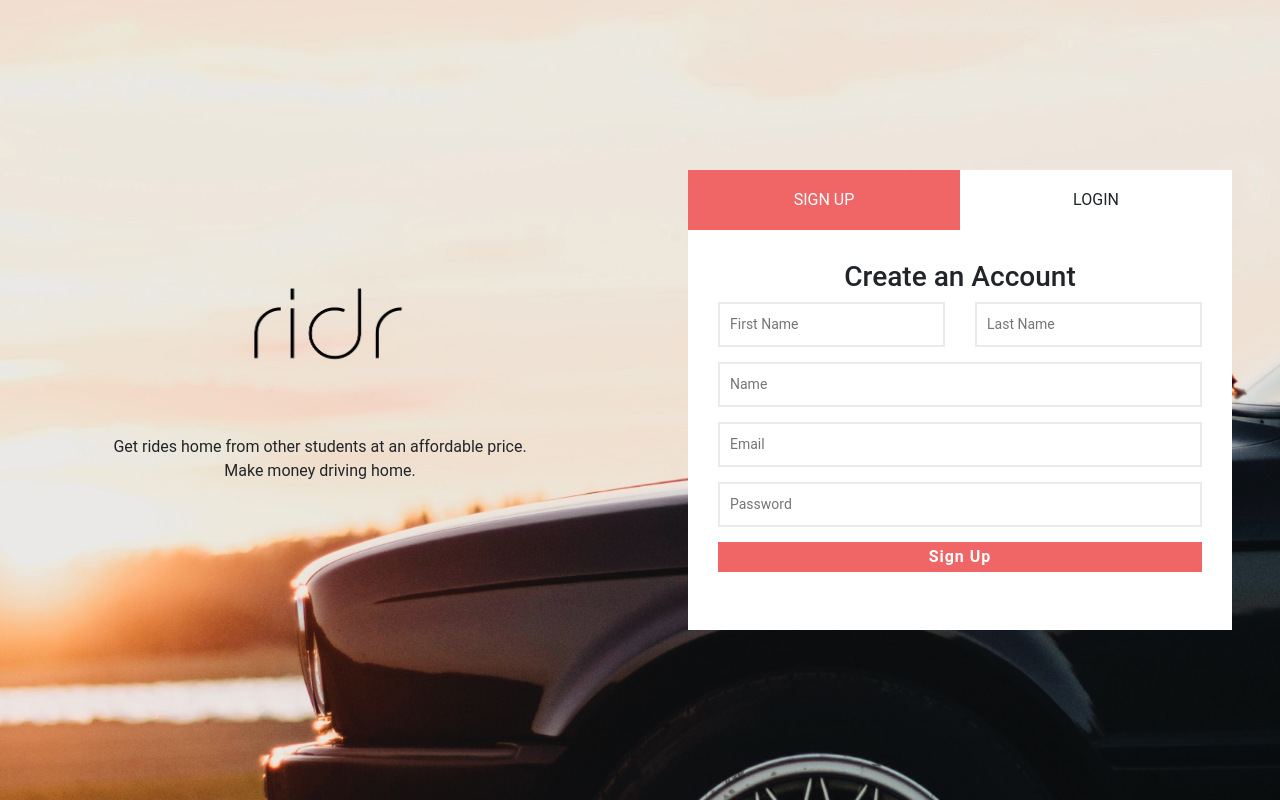
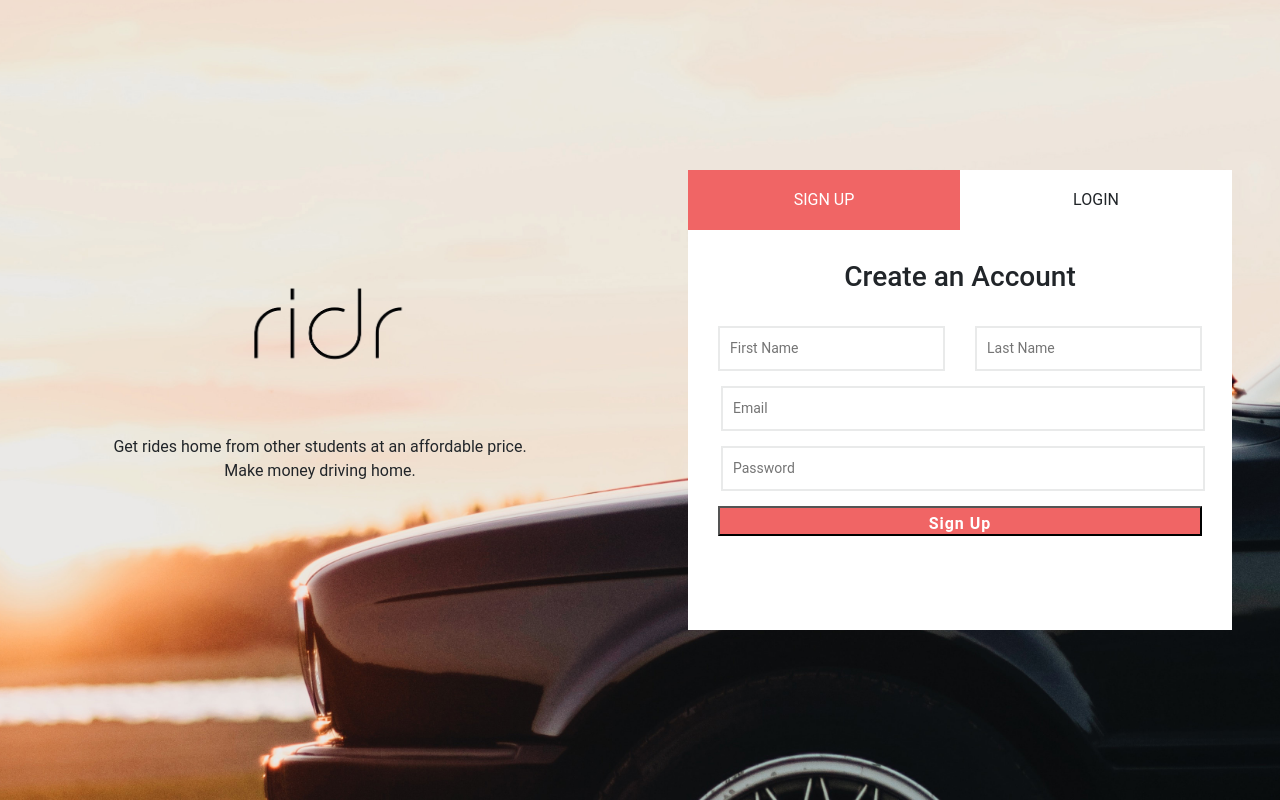
Before and after one commit to lananhdo19/Ridr, a PHP site: page /login-signup.html in a window 1280 px wide. Run offline with PHP 8.4, Linux system fonts and the light colour scheme.

Commit message:
Form checking for login-signup.html

```diff
--- a/login-signup.html
+++ b/login-signup.html
@@ -11,26 +11,9 @@
 
     <link rel="stylesheet" href="https://stackpath.bootstrapcdn.com/bootstrap/4.4.1/css/bootstrap.min.css" integrity="sha384-Vkoo8x4CGsO3+Hhxv8T/Q5PaXtkKtu6ug5TOeNV6gBiFeWPGFN9MuhOf23Q9Ifjh" crossorigin="anonymous">
     <link href="https://fonts.googleapis.com/css?family=Quicksand|Raleway:300,400,700&display=swap" rel="stylesheet">
-   <!-- <link rel="stylesheet" href="static/div-formatting.css" /> -->
-    <link rel="stylesheet" href="static/loginSignUp.css" />
-   <!-- <link href="//netdna.bootstrapcdn.com/twitter-bootstrap/2.3.2/css/bootstrap-combined.min.css" rel="stylesheet" id="bootstrap-css"> -->
-    <script
-            src="https://code.jquery.com/jquery-3.4.1.js"
-            integrity="sha256-WpOohJOqMqqyKL9FccASB9O0KwACQJpFTUBLTYOVvVU="
-            crossorigin="anonymous"></script>
-    <script src="static/switchingTabs.js"></script>
+    <link rel="stylesheet" href="static/login-signup.css" />
 </head>
 <body>
-
-<!--
-<div class="d-md-flex h-md-100 align-items-center">
-    <div class="description col-md-6 h-md-100 container"></div></div></div>
-</div>
-
-
-</div>
-
--->
 
 <div class="totalPage d-md-flex h-md-100 align-items-center">
 
@@ -54,26 +37,31 @@
 
                 <div class="signup-form">
                     <h3>Create an Account</h3>
+
+                    <span id="name-msg" class="error"></span>
                     <div class="row">
                         <div class="col-6">
-                            <input type="text" placeholder="First Name" class="inputP" id="firstNameInput"><br />
+                            <input type="text" placeholder="First Name" class="inputP" id="firstName" autofocus required><br />
                         </div>
                         <div class="col-6">
-                            <input type="text" placeholder="Last Name" class="inputP" id="lastNameInput"><br />
+                            <input type="text" placeholder="Last Name" class="inputP" id="lastName" required><br />
                         </div>
                     </div>
-                    <input type="text" placeholder="Name" class="inputP" id="nameInput"><br />
-                    <input type="text" placeholder="Email" class="inputP" id="emailInput"><br />
-                    <input type="password" placeholder="Password" class="inputP" id="passwordInput"><br />
-                    <div class="btn-red" id="signUpButton" >Sign Up</div>
+                    <span id="email-msg" class="error"></span>
+                    <input type="text" placeholder="Email" class="inputP" id="emailSign" required><br />
+                    <span id="password-msg" class="error"></span>
+                    <input type="password" placeholder="Password" class="inputP" id="passwordSign" required><br />
+                    <button class="btn-red" id="signUpButton" >Sign Up</button>
                 </div>
 
 
                 <div class="login-form">
                     <h3>Login</h3>
-                    <input type="text" placeholder="Email" class="inputP" id="emailInput"><br />
-                    <input type="password" placeholder="Password" class="inputP" id="passwordInput"><br />
-                    <div class="btn-red" id="loginButton">Submit</div>
+                    <span id="email-msg-login" class="error"></span>
+                    <input type="text" placeholder="Email" class="inputP" id="emailLogin" autofocus required><br />
+                    <span id="pass-msg-login" class="error"></span>
+                    <input type="password" placeholder="Password" class="inputP" id="passwordLogin" required><br />
+                    <button class="btn-red" id="loginButton">Submit</button>
                 </div>
 
             </div>
@@ -83,4 +71,12 @@
 </div>
 
 </body>
+
+<script
+        src="https://code.jquery.com/jquery-3.4.1.js"
+        integrity="sha256-WpOohJOqMqqyKL9FccASB9O0KwACQJpFTUBLTYOVvVU="
+        crossorigin="anonymous">
+
+</script>
+<script src="static/login-signup.js"></script>
 </html>
--- a/static/loginSignUp.css
+++ b/static/login-signup.css
@@ -1,7 +1,6 @@
 
 body{
     font-family: roboto;
-    user-select: none;
     background-image: url("images/BlackCar.jpg");
     background-repeat: no-repeat;
     background-size: cover;
@@ -69,6 +68,11 @@ h3{
     letter-spacing: 1px;
 }
 
+.error{
+    color: #F06565;
+    padding-left: 3px;
+}
+
 
 @media (min-width: 768px) {
     .h-md-100 { height: 100vh; }
--- /dev/null
+++ b/static/login-signup.js
@@ -0,0 +1,121 @@
+//JS function switching between sign up/login tabs
+$(document).ready(function() {
+    $(".login-form").hide();
+    $(".signUpTab").css("background", "#F06565");
+    $(".signUpTab").css("color", "#FFF");
+
+    $(".loginTab").click(function(){
+        $(".signup-form").hide();
+        $(".login-form").show();
+        $("#emailLogin").focus();
+        $(".signUpTab").css("background", "#FFF");
+        $(".signUpTab").css("color", "black");
+        $(".loginTab").css("background", "#F06565");
+        $(".loginTab").css("color", "#FFF");
+    });
+
+    $(".signUpTab").click(function(){
+        $(".login-form").hide();
+        $(".signup-form").show();
+        $("#firstName").focus();
+        $(".loginTab").css("background", "#FFF");
+        $(".loginTab").css("color", "black");
+        $(".signUpTab").css("background", "#F06565");
+        $(".signUpTab").css("color", "#FFF");
+    });
+});
+
+
+
+
+//first name signup
+let firstName = document.getElementById("firstName");
+
+firstName.addEventListener('focus',function(){
+    document.getElementById("name-msg").textContent = "";
+},false);
+
+//last name sign up
+let lastName = document.getElementById("lastName");
+
+lastName.addEventListener('focus',function(){
+        document.getElementById("name-msg").textContent = "";
+    }, false);
+
+//email sign up
+let email_sign = document.getElementById("emailSign");
+
+email_sign.addEventListener('focus',function(){
+    document.getElementById("email-msg").textContent = "";
+}, false);
+
+//password sign up
+let pass_sign = document.getElementById("passwordSign");
+
+pass_sign.addEventListener('focus',function(){
+    document.getElementById("password-msg").textContent = "";
+}, false);
+
+
+//email login
+let email_login = document.getElementById("emailLogin");
+
+email_login.addEventListener('focus',function(){
+    document.getElementById("email-msg-login").textContent = "";
+},false);
+
+//password login
+let pass_login = document.getElementById("passwordLogin");
+
+pass_login.addEventListener('focus',function(){
+    document.getElementById("pass-msg-login").textContent = "";
+},false);
+
+
+let login_btn = document.getElementById("loginButton");
+login_btn.addEventListener('click', function(){
+    checkEmailLogin();
+    checkPassLogin();
+}, false)
+
+
+let signup_btn = document.getElementById("signUpButton");
+signup_btn.addEventListener('click', function(){
+   checkName();
+   checkPassSign();
+   checkEmailSign();
+}, false)
+
+//check functions
+function checkName(){
+    let name_msg  = document.getElementById("name-msg");
+    if (firstName.value.length <= 0 || lastName.value.length <= 0 ) name_msg.textContent = "Enter a Full Name";
+    else name_msg.textContent ="";
+}
+
+
+function checkEmailSign(){
+    let email_msg = document.getElementById("email-msg");
+    if (email_sign.value.length <= 0 || !email_sign.value.match("\\w+\\@\\w+\\.\\w+")) email_msg.textContent = "Enter a Valid Email";
+    else email_msg.textContent = "";
+};
+
+
+function checkPassSign(){
+    let pass_msg = document.getElementById("password-msg");
+    if (pass_sign.value.length <= 0 || pass_signs.value.length < 8 ) pass_msg.textContent = "Enter a Password of at Least 8 Characters";
+    else pass_msg.textContent = "";
+};
+
+
+function checkEmailLogin(){
+    let email_msg = document.getElementById("email-msg-login");
+    if (email_login.textContent.length <= 0 || !email_login.textContent.match("\\w+\\@\\w+\\.\\w+")) email_msg.textContent = "Enter a Valid Email";
+    else email_msg.textContent = "";
+};
+
+function checkPassLogin(){
+    let pass_msg = document.getElementById("pass-msg-login");
+    if (pass_login.value.length <= 0 || pass_login.value.length < 8 ) pass_msg.textContent = "Enter a Password of at Least 8 Characters";
+    else pass_msg.textContent = "";
+};
--- a/static/switchingTabs.js
+++ /dev/null
@@ -1,23 +0,0 @@
-$(document).ready(function() {
-    $(".login-form").hide();
-    $(".signUpTab").css("background", "#F06565");
-    $(".signUpTab").css("color", "#FFF");
-
-    $(".loginTab").click(function(){
-        $(".signup-form").hide();
-        $(".login-form").show();
-        $(".signUpTab").css("background", "#FFF");
-        $(".signUpTab").css("color", "black");
-        $(".loginTab").css("background", "#F06565");
-        $(".loginTab").css("color", "#FFF");
-    });
-
-    $(".signUpTab").click(function(){
-        $(".login-form").hide();
-        $(".signup-form").show();
-        $(".loginTab").css("background", "#FFF");
-        $(".loginTab").css("color", "black");
-        $(".signUpTab").css("background", "#F06565");
-        $(".signUpTab").css("color", "#FFF");
-    });
-});
```
